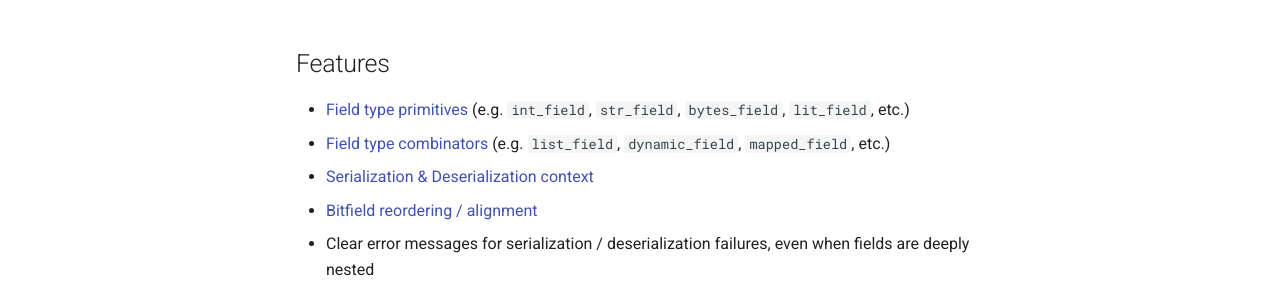
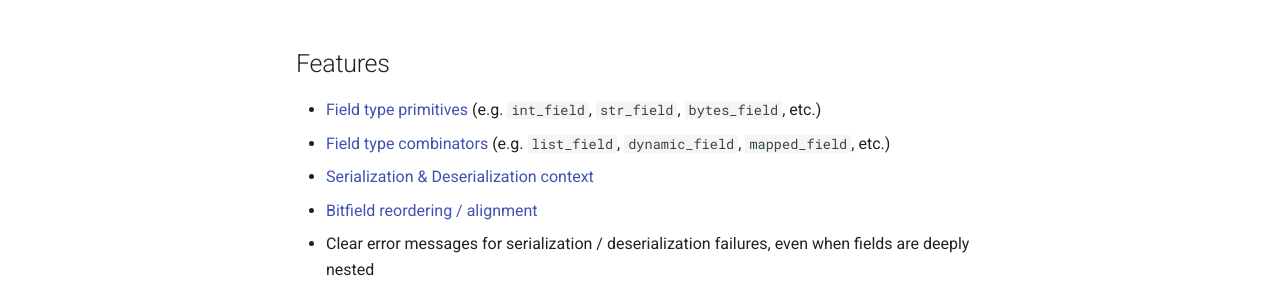
Before and after one commit to khusmann/bydantic, an MkDocs documentation site: the page built from docs/index.md, in a window 1280 px wide and 900 px high, scrolled down 1430 px. Shown: the part 349-641 px from the top of the window. Built offline with MkDocs 1.6.1 and Material for MkDocs 9.7.7, drawn with Linux system fonts in a browser that asks for light colours; comment, search, counter and statistics services are not loaded.

Commit message:
remove stale reference to lit_field

```diff
--- a/docs/index.md
+++ b/docs/index.md
@@ -94,7 +94,7 @@ This just scratches the surface of what bydantic can do... continue reading
 ## Features
 
 - [Field type primitives](https://kylehusmann.com/bydantic/field-type-reference#field-type-primitives)
-  (e.g. `int_field`, `str_field`, `bytes_field`, `lit_field`, etc.)
+  (e.g. `int_field`, `str_field`, `bytes_field`, etc.)
 - [Field type combinators](https://kylehusmann.com/bydantic/field-type-reference#field-type-combinators)
   (e.g. `list_field`, `dynamic_field`, `mapped_field`, etc.)
 - [Serialization & Deserialization context](https://kylehusmann.com/bydantic/serialization-deserialization-context)
```
Also changed, not shown: README.md (+1 -1 lines).
